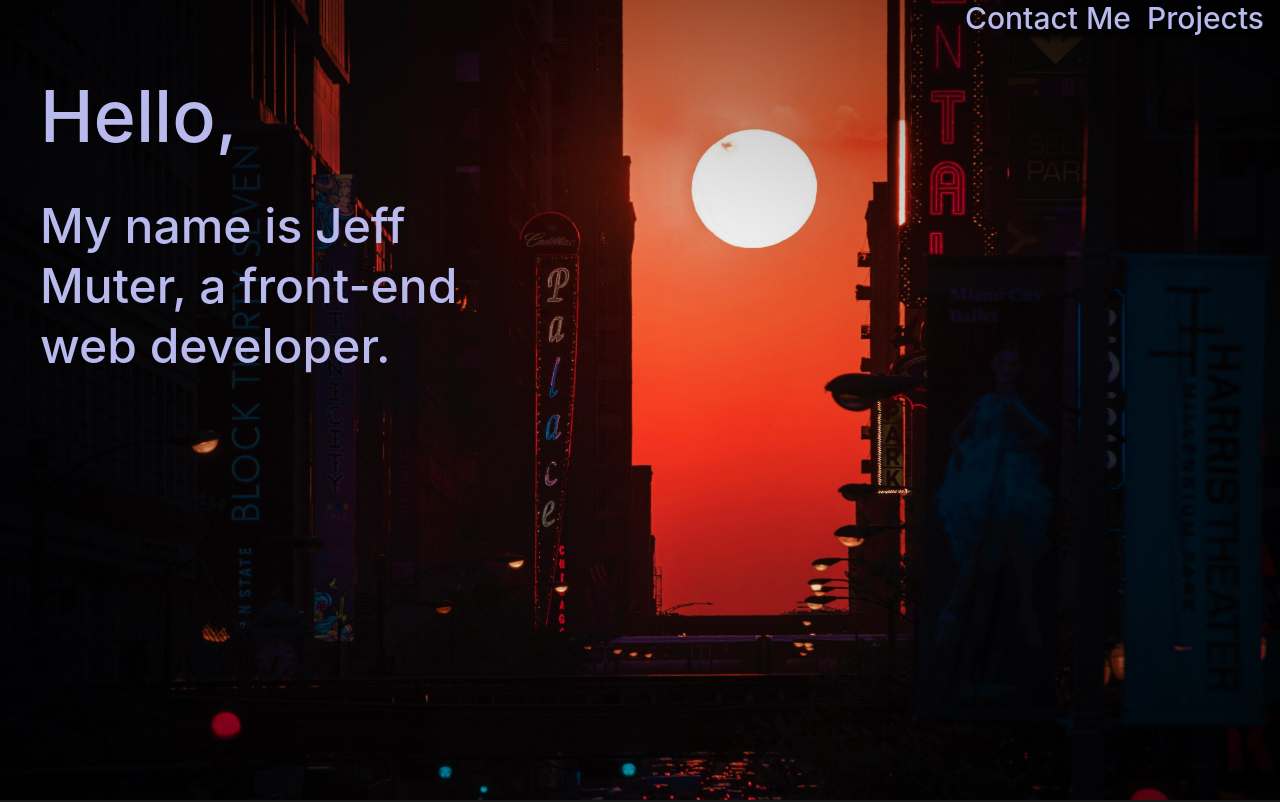
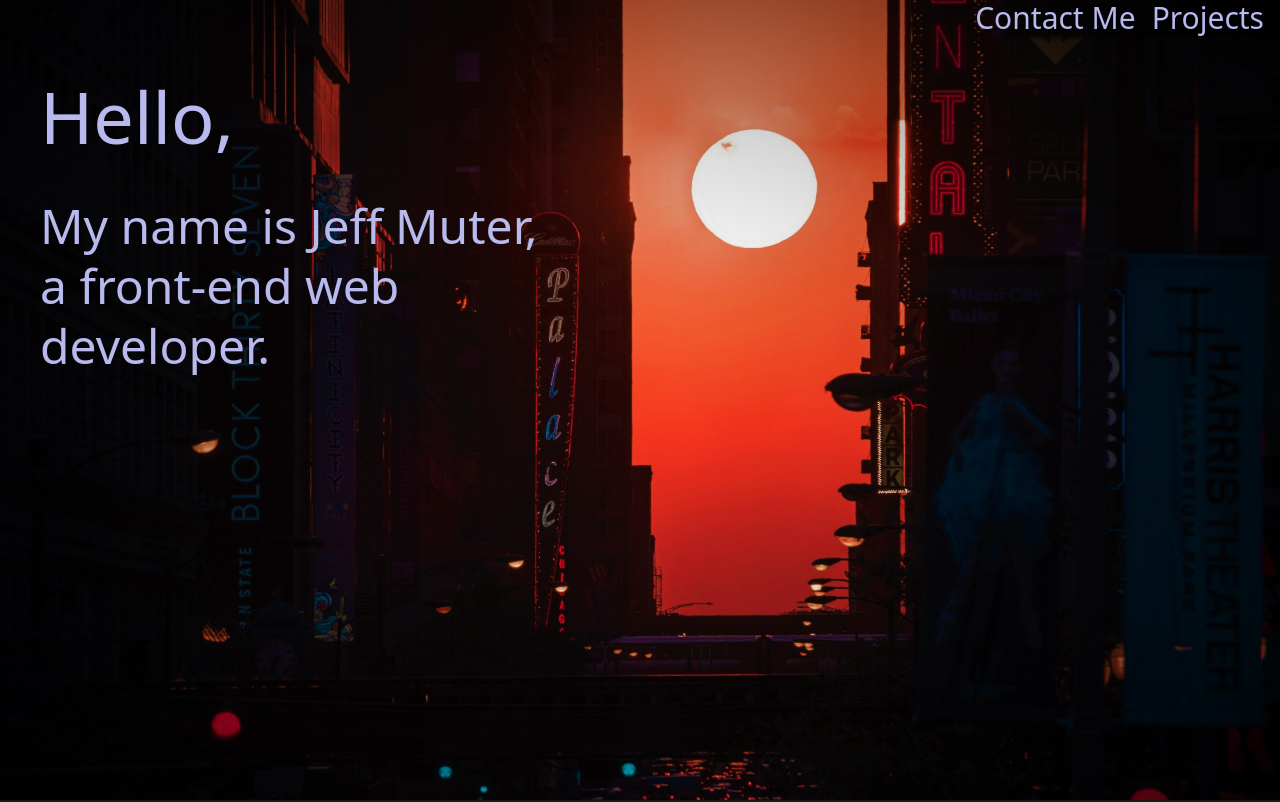
Before and after one commit to JeffMuter/jeffmuter-portfolio, a React (Create React App) app: page / in a window 1280 px wide. Shown: the top 802 px of the page. Built offline with nearby package versions, Linux system fonts and the light colour scheme.

Commit message:
working on fonts

```diff
--- a/public/index.html
+++ b/public/index.html
@@ -12,6 +12,10 @@
     <link rel="apple-touch-icon" href="%PUBLIC_URL%/logo192.png" />
 
     <link rel="manifest" href="%PUBLIC_URL%/manifest.json" />
+    <!-- here is my font-->
+    <link rel="preconnect" href="https://fonts.googleapis.com">
+<link rel="preconnect" href="https://fonts.gstatic.com" crossorigin>
+<link href="https://fonts.googleapis.com/css2?family=Varela+Round&display=swap" rel="stylesheet">
     <!--
       Notice the use of %PUBLIC_URL% in the tags above.
       It will be replaced with the URL of the `public` folder during the build.
--- a/src/components/About/About.js
+++ b/src/components/About/About.js
@@ -10,7 +10,7 @@ const About = (props) => {
     >
       <div className="container mx-auto flex px-10 py-20 md:flex-row flex-col items-center">
         <div className="lg:pr-24 mr- flex flex-col md:items-start md:text-left font-gothicCentury mb-16 md:mb-0 items-center text-center w-1/2">
-          <p className="title-font text-7xl mb-4 font-medium font-gothicCentury text-teal">
+          <p className="title-font text-7xl mb-4 font-customFont text-teal">
             Hello,
           </p>
           <p className="title-font text-5xl leading-tight mb-4 mt-7 font-medium text-teal">
--- a/src/components/NavBar/NavBar.js
+++ b/src/components/NavBar/NavBar.js
@@ -1,13 +1,13 @@
-import classes from "./NavBar.module.css";
+//import classes from "./NavBar.module.css";
 import React from "react";
 
 const NavBar = (props) => {
   const onClickHandler = (event) => {};
   return (
-    <div className="overflow-hidden float-right bg-transparent list-none m-0 fixed top-0 w-full z-1999 text-3xl font-bond">
+    <div className="overflow-hidden float-right bg-transparent list-none m-0 fixed top-0 w-full z-100 text-3xl font-custom">
       <ul>
         <li className="text-teal float-right mr-4 font-medium">
-          <h3>Projects</h3>
+          <h3 class="font-custom">Projects</h3>
         </li>
         <li className="text-teal float-right mr-4 font-medium">
           <h3>Contact Me</h3>
--- a/src/components/NavBar/NavBar.module.css
+++ /dev/null
@@ -1,17 +0,0 @@
-.topNav {
-    overflow: hidden;
-    text-align: center;
-    background-color: transparent;
-    list-style-type: none;
-    margin: unset;
-    position: fixed;
-    top: 0;
-    width: 100%;
-    z-index: 100;
-}
-
-.items {
-    float: right;
-    padding: .5rem;
-    font-size: large;
-}
--- a/src/index.css
+++ b/src/index.css
@@ -1,3 +1,10 @@
+@font-face {
+  font-family: 'century_gothicregular';
+  src: url('./fonts/century_gothic-webfont.woff') format('woff');
+  font-weight: normal;
+  font-style: normal;
+}
+
 body {
   width: 100%;
     height: 100%;
@@ -5,7 +12,7 @@ body {
     padding: 0px;
     overflow-x: hidden;
   font-family: -apple-system, BlinkMacSystemFont, 'Segoe UI', 'Roboto', 'Oxygen',
-    'Ubuntu', 'Cantarell', 'Fira Sans', 'Droid Sans', 'Helvetica Neue',
+    'Ubuntu', 'Cantarell', 'Fira Sans', 'Droid Sans', 'Helvetica Neue', 'century_gothicregular'
     sans-serif;
   -webkit-font-smoothing: antialiased;
   -moz-osx-font-smoothing: grayscale;
--- a/tailwind.config.js
+++ b/tailwind.config.js
@@ -2,7 +2,11 @@
 module.exports = {
   content: ["./src/**/*.{html,js}", "./src/components/**/*.{html,js}"],
   theme: {
-    extend: {},
+    extend: {
+      fontFamily: {
+        customFont: ["Varela Round", "sans - serif"],
+      },
+    },
     colors: {
       purple: "#191919",
       pink: "#f32066",
```
Also changed, not shown: src/fonts/century_gothic-webfont.woff (added).
